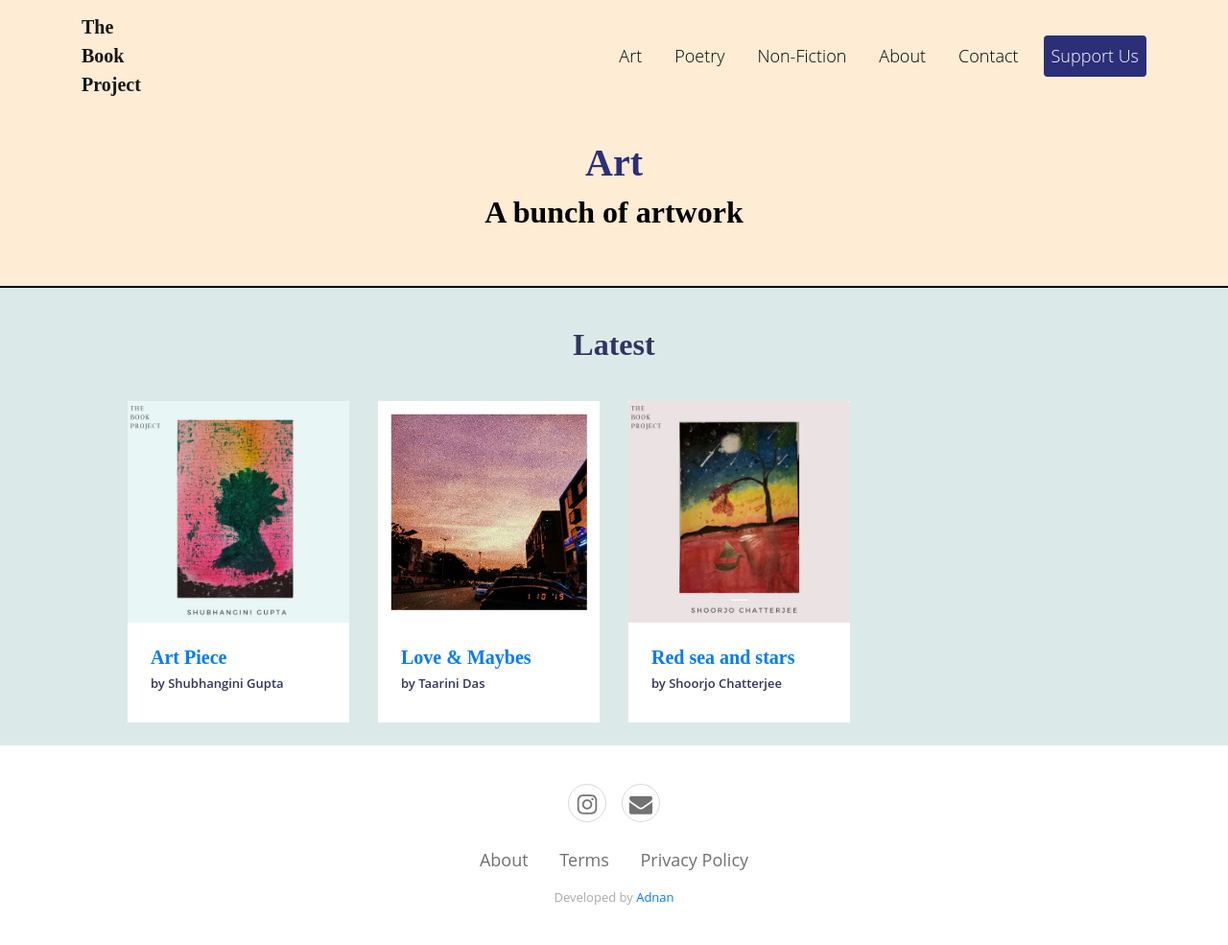
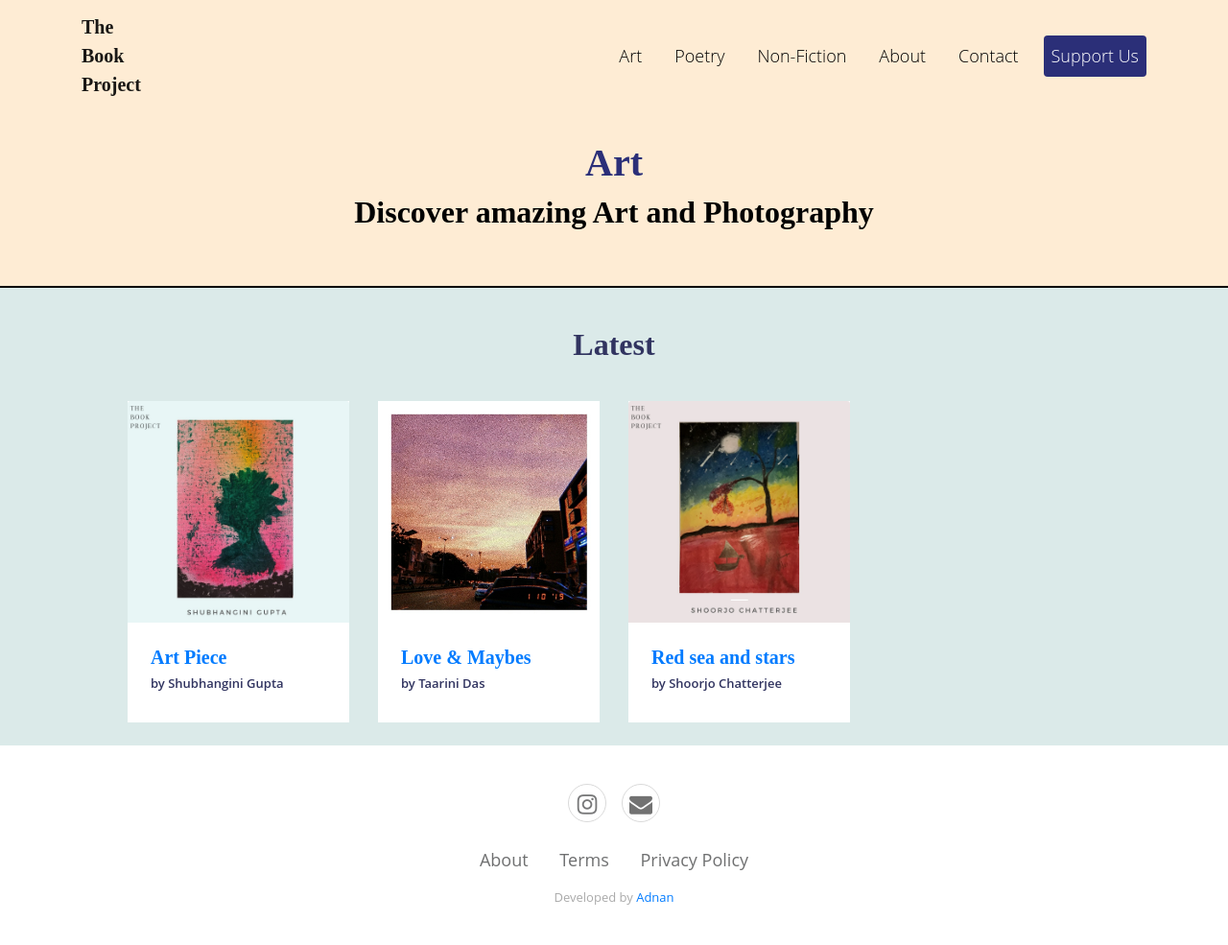
Before and after one commit to thebookproject/thebookproject.github.io, a Jekyll site: the page built from art.html, in a window 1280 px wide. Shown: the whole page at 96% size. Built offline with Jekyll 4.4.1, drawn with Linux system fonts in a browser that asks for light colours; some web fonts are replaced.

Commit message:
Update art.html

```diff
--- a/art.html
+++ b/art.html
@@ -8,7 +8,7 @@ title: Art
         <div class="col-md-12">
           <div class="header text-center">
             <h1>{{ page.title }}</h1>
-            <h2>A bunch of artwork</h2>
+            <h2>Discover amazing Art and Photography</h2>
           </div>
         </div>
       </div>
```
